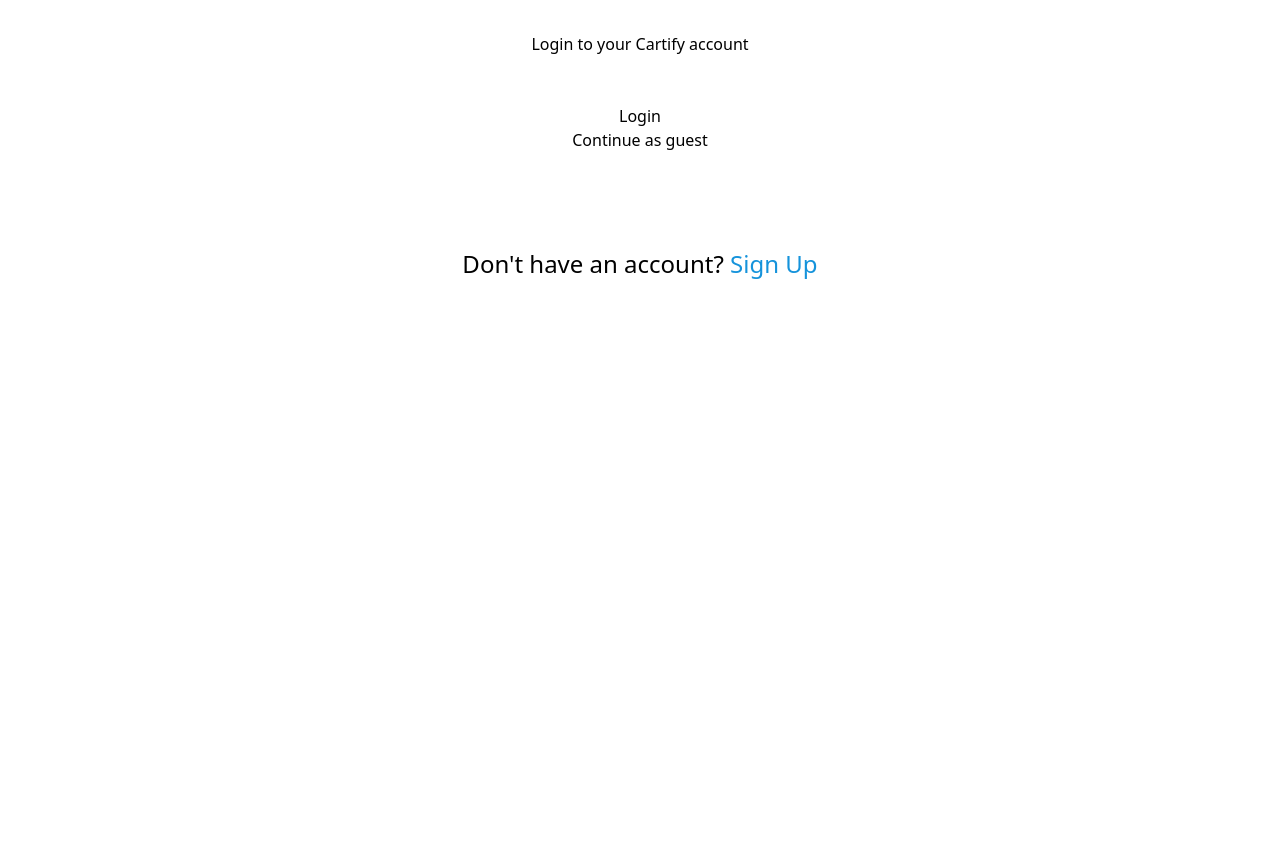
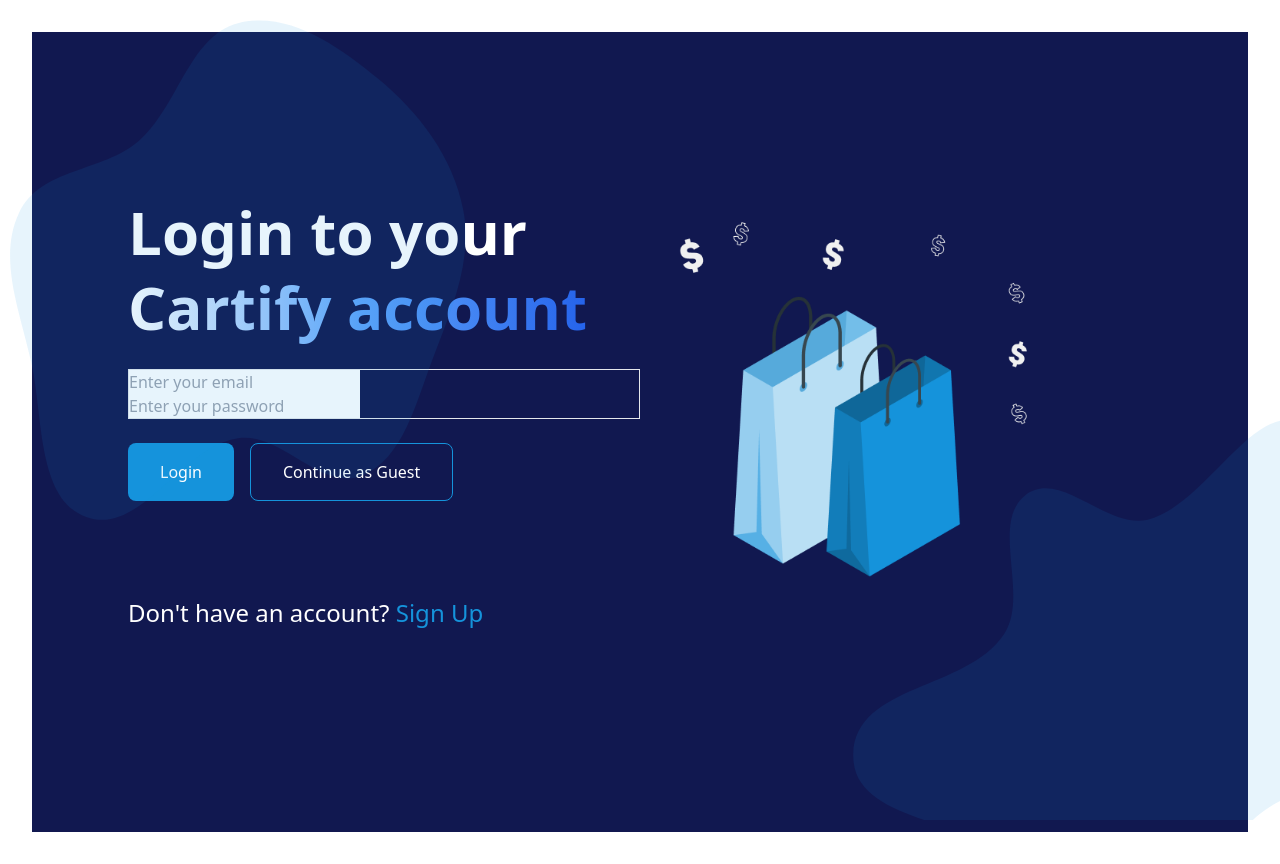
Before and after one commit to ozioma23/cartify-app, a React (Vite) app in the folder cartify/: page /LoginPage in a window 1280 px wide. Before the commit the page ends 800 px from the top, so only its background shows below. Built offline with nearby package versions, Linux system fonts and the light colour scheme.

Commit message:
added styles to the loginpage

```diff
--- a/cartify/src/pages/LandingPage.jsx
+++ b/cartify/src/pages/LandingPage.jsx
@@ -3,15 +3,32 @@ import { UserContext } from "../context/UserContext";
 import { useNavigate } from "react-router-dom";
 
 const LandingPage = () => {
-    const { continueAsGuest } = useContext(UserContext);
+    const userContext = useContext(UserContext);
     const navigate = useNavigate();
 
-    const handleLogin = () => navigate("/login");
-    const handleSignUp = () => navigate("/signup");
+
+    const continueAsGuest = userContext?.continueAsGuest;
+
+    const handleLogin = () => {
+        console.log("Navigating to Login");
+        navigate("/LoginPage");
+    };
+
+    const handleSignUp = () => {
+        console.log("Navigating to Sign Up");
+        navigate("/signup");
+    };
+
     const handleGuestAccess = () => {
+        if (continueAsGuest) {
+            console.log("Continuing as Guest");
             continueAsGuest();
-        navigate("/home");
+            navigate("/HomePage");
+        } else {
+            console.error("UserContext is not available!");
+        }
     };
+
     return (
         <>
             <div className="flex flex-col-reverse lg:flex-row items-center justify-center min-h-screen px-8 md:px-12 lg:px-24 bg-primary text-white">
@@ -34,7 +51,7 @@ const LandingPage = () => {
                         </button>
                     </div>
 
-                    <p className="pb-10 mt-16 md:mt-24 text-lg md:tet-xl lg:text-2xl">
+                    <p className="pb-10 mt-16 md:mt-24 text-lg md:text-xl lg:text-2xl">
                         Don't have an account?
                         <span onClick={handleSignUp} className="text-secondary cursor-pointer"> Sign Up</span>
                     </p>
@@ -51,15 +68,16 @@ const LandingPage = () => {
             <img
     src="/shapes/irregular1.svg"
     alt="Irregular Shape 1"
-                className="absolute top-[-30px] lg:top-[20px] left-0 sm:left-[-15px] w-[300px] h-[250px] sm:w-[400px] sm:h-[350px] md:w-[500px] md:h-[450px] lg:w-[600px] lg:h-[500px]"
+    className="absolute top-[-30px] lg:top-[20px] left-0 sm:left-[-15px] w-[300px] h-[250px] sm:w-[400px] sm:h-[350px] md:w-[500px] md:h-[450px] lg:w-[600px] lg:h-[500px] pointer-events-none"
 />
 
 <img
     src="/shapes/irregular2.svg"
     alt="Irregular Shape 2"
-                className="absolute bottom-[-50px] md:bottom-[-20px] right-0 w-[300px] h-[250px] sm:w-[350px] sm:h-[300px] md:w-[400px] md:h-[350px] lg:w-[450px] lg:h-[400px]"
+    className="absolute bottom-[-50px] md:bottom-[-20px] right-0 w-[300px] h-[250px] sm:w-[350px] sm:h-[300px] md:w-[400px] md:h-[350px] lg:w-[450px] lg:h-[400px] pointer-events-none"
 />
         </>
     );
-}
-export default LandingPage
+};
+
+export default LandingPage;
--- a/cartify/src/pages/LoginPage.jsx
+++ b/cartify/src/pages/LoginPage.jsx
@@ -3,36 +3,120 @@ import { UserContext } from "../context/UserContext";
 import { useNavigate } from "react-router-dom";
 
 const LoginPage = () => {
-    const { loginUser } = useContext(UserContext);
+    const { loginUser, continueAsGuest } = useContext(UserContext);
     const navigate = useNavigate();
 
+    // State for email, password, and error messages
     const [email, setEmail] = useState("");
     const [password, setPassword] = useState("");
+    const [error, setError] = useState("");
 
+    const handleSubmit = (e) => {
+        e.preventDefault();
 
+        if (!email || !password) {
+            setError("Please enter both email and password.");
+            return;
+        }
+
+        const userData = { email };
+        loginUser(userData);
+        localStorage.setItem("cartifyUser", JSON.stringify(userData));
+        navigate("/HomePage");
+    };
+
+    const handleLogin = () => {
+        console.log("Navigating to Login");
+        navigate("/LoginPage");
+    };
+
+    const handleSignUp = () => {
+        console.log("Navigating to Sign Up");
+        navigate("/signup");
+    };
+
+    const handleGuestAccess = () => {
+        if (continueAsGuest) {
+            console.log("Continuing as Guest");
+            continueAsGuest();
+            navigate("/HomePage");
+        } else {
+            console.error("UserContext is not available!");
+        }
+    };
 
     return (
         <>
-            <div>
-                <h1>Login to your Cartify account</h1>
-                <form>
+            <div className="flex flex-col-reverse lg:flex-row items-center justify-center min-h-screen px-8 md:px-12 lg:px-24 bg-primary text-white">
+                <div className="flex flex-col text-center lg:text-left lg:p1-12 w-full lg:w-1/2">
+                    <h1 className="text-4xl md:text-5xl lg:text-6xl font-bold">
+                        Login to your
+                        <span className="text-blue-400 leading-tight bg-gradient-to-r from-white via-blue-400 to-blue-600 text-transparent bg-clip-text">
+                            <span className="lg:inline"> Cartify account</span>
+                        </span>
+                    </h1>
                     <div>
-                        <input type="email" value={email}></input>
+                        <div className="border borser-secondary mt-6 flex-col space-y-4">
+                            <form onSubmit={handleSubmit}>
+                                <div >
+                                    <input
+                                        type="email"
+                                        placeholder="Enter your email"
+                                        value={email}
+                                        onChange={(e) => setEmail(e.target.value)}
+                                        required
+                                    />
+                                </div>
+                                <div>
+                                    <input
+                                        type="password"
+                                        placeholder="Enter your password"
+                                        value={password}
+                                        onChange={(e) => setPassword(e.target.value)}
+                                        required
+                                    />
+                                </div>
+                            </form>
+                        </div>
+
+                        <div className="mt-6 flex flex-col space-y-4 md:flex-row md:space-y-0 md:space-x-4">
+                            <button onClick={handleLogin} className="bg-secondary text-white px-6 py-3 md:px-8 md:py-4 rounded-lg">
+                                Login
+                            </button>
+
+                            <button onClick={handleGuestAccess} className="border border-secondary text-white px-6 py-3 md:px-8 md:py-4 rounded-lg">
+                                Continue as Guest
+                            </button>
+                        </div>
+
+                        <p className="pb-10 mt-16 md:mt-24 text-lg md:text-xl lg:text-2xl">
+                            Don't have an account?
+                            <span onClick={handleSignUp} className="text-secondary cursor-pointer"> Sign Up</span>
+                        </p>
                     </div>
-                    <div>
-                        <input type="password" value={password}></input>
-                    </div>
-                    <button type="submit">Login</button>
-                </form>
 
-                <button type="submit">Continue as guest</button>
-                <p className="pb-10 mt-16 md:mt-24 text-lg md:tet-xl lg:text-2xl">
-                    Don't have an account?
-                    <span  className="text-secondary cursor-pointer"> Sign Up</span>
-                </p>
+                </div>
+                <div className="mt-8 lg:mt-0 lg:pb-20 flex justify-center lg:justify-end w-full lg:w-1/2 lg:pr-16 xl:pr-28">
+                    <img
+                        src="/Images/Retail markdown.png"
+                        alt="shopping bag"
+                        className="h-64 md:h-80 lg:h-96 w-auto"
+                    />
+                </div>
             </div>
+            <img
+                src="/shapes/irregular1.svg"
+                alt="Irregular Shape 1"
+                className="absolute top-[-30px] lg:top-[20px] left-0 sm:left-[-15px] w-[300px] h-[250px] sm:w-[400px] sm:h-[350px] md:w-[500px] md:h-[450px] lg:w-[600px] lg:h-[500px] pointer-events-none"
+            />
 
+            <img
+                src="/shapes/irregular2.svg"
+                alt="Irregular Shape 2"
+                className="absolute bottom-[-50px] md:bottom-[-20px] right-0 w-[300px] h-[250px] sm:w-[350px] sm:h-[300px] md:w-[400px] md:h-[350px] lg:w-[450px] lg:h-[400px] pointer-events-none"
+            />
         </>
-    )
-}
-export default LoginPage
+    );
+};
+
+export default LoginPage;
--- a/cartify/src/pages/Signup.jsx
+++ /dev/null
@@ -1 +0,0 @@
-export default Signup
```
Also changed, not shown: cartify/src/App.jsx (line endings or trailing spaces). Lines whose indentation alone changed are shown as unchanged.
